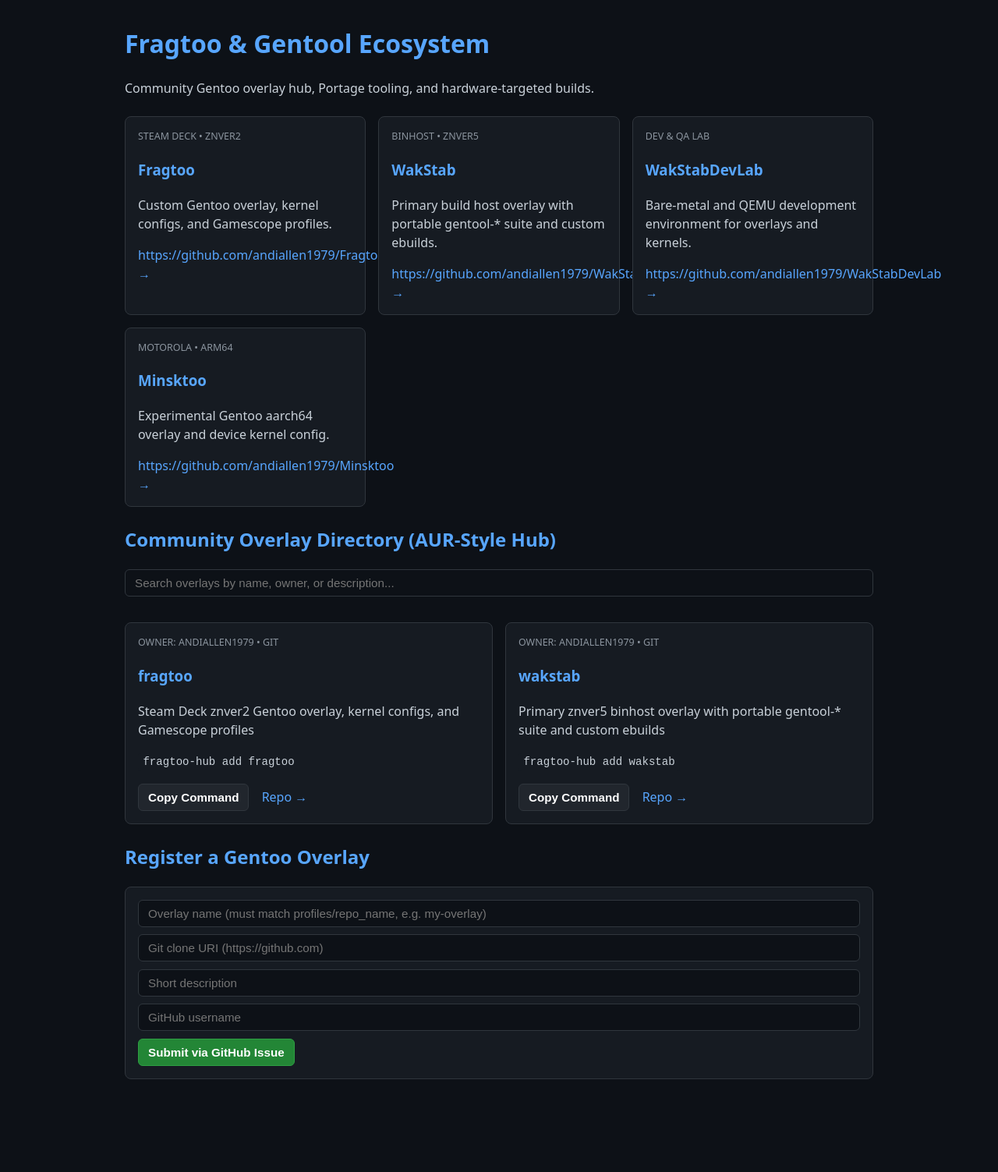
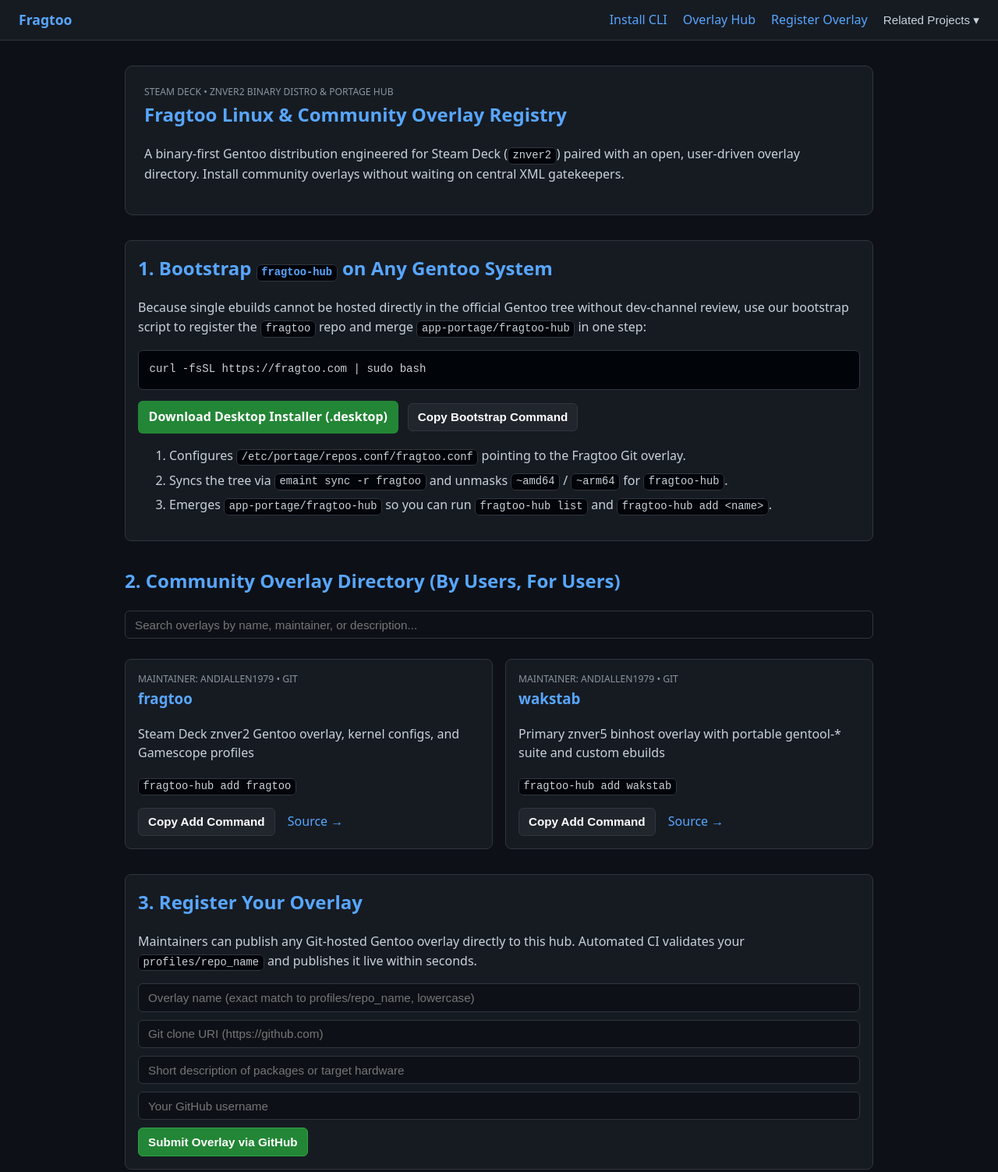
Before and after one commit to andiallen1979/fragtoo-site, a plain HTML site: page index.html in a window 1280 px wide. Shown: the whole page at 78% size. Before the commit the page ends 1416 px from the top, so only its background shows below. Drawn offline with Linux system fonts and the light colour scheme.

Commit message:
Add Decky-style .desktop one-click installer download

````diff
--- a/index.html
+++ b/index.html
@@ -2,45 +2,87 @@
 <html lang="en">
 <head>
 <meta charset="utf-8"><meta name="viewport" content="width=device-width,initial-scale=1">
-<title>Fragtoo — Gentoo Overlay Hub & Target Builds</title>
+<title>Fragtoo — Steam Deck Binary Distro & Gentoo Overlay Hub</title>
 <style>
-body{font-family:system-ui,sans-serif;background:#0d1117;color:#c9d1d9;max-width:960px;margin:2rem auto;padding:0 1rem;line-height:1.5}
-h1,h2,h3{color:#58a6ff} .grid{display:grid;grid-template-columns:repeat(auto-fit,minmax(260px,1fr));gap:1rem;margin:1.5rem 0}
+body{font-family:system-ui,sans-serif;background:#0d1117;color:#c9d1d9;margin:0;line-height:1.55}
+nav{background:#161b22;border-bottom:1px solid #30363d;padding:.75rem 1.5rem;display:flex;align-items:center;justify-content:space-between;position:sticky;top:0;z-index:10}
+.brand{font-weight:700;font-size:1.1rem;color:#58a6ff} .links{display:flex;gap:1.25rem;align-items:center}
+.drop{position:relative} .drop-btn{background:none;border:none;color:#c9d1d9;font-size:.95rem;cursor:pointer;padding:0}
+.drop-menu{display:none;position:absolute;right:0;top:1.75rem;background:#161b22;border:1px solid #30363d;border-radius:8px;min-width:230px;padding:.4rem 0;box-shadow:0 8px 24px rgba(0,0,0,.5)}
+.drop:hover .drop-menu,.drop:focus-within .drop-menu{display:block}
+.drop-menu a{display:block;padding:.5rem 1rem;color:#c9d1d9} .drop-menu a:hover{background:#21262d;color:#58a6ff}
+main{max-width:960px;margin:2rem auto;padding:0 1rem}
+h1,h2,h3{color:#58a6ff;margin-top:0} .hero{background:#161b22;border:1px solid #30363d;border-radius:10px;padding:1.5rem;margin-bottom:2rem}
+.grid{display:grid;grid-template-columns:repeat(auto-fit,minmax(270px,1fr));gap:1rem;margin:1rem 0 2rem}
 .card{background:#161b22;border:1px solid #30363d;border-radius:8px;padding:1rem}
-input,button{background:#0d1117;color:#c9d1d9;border:1px solid #30363d;border-radius:6px;padding:.5rem .75rem;font-size:.95rem}
-input{width:100%;box-sizing:border-box;margin-bottom:.6rem} button{background:#238636;border-color:#2ea043;color:#fff;cursor:pointer;font-weight:600}
-button.sec{background:#21262d;border-color:#30363d} code{background:#161b22;padding:.2rem .4rem;border-radius:4px;font-size:.88rem}
-a{color:#58a6ff;text-decoration:none} .tag{font-size:.78rem;color:#8b949e;text-transform:uppercase}
+pre,code{background:#010409;border:1px solid #30363d;border-radius:6px;font-family:ui-monospace,monospace}
+pre{padding:.85rem;overflow-x:auto;font-size:.88rem} code{padding:.15rem .35rem;font-size:.86rem}
+input,button.act{background:#0d1117;color:#c9d1d9;border:1px solid #30363d;border-radius:6px;padding:.55rem .75rem;font-size:.95rem}
+input{width:100%;box-sizing:border-box;margin-bottom:.6rem} button.act{background:#238636;border-color:#2ea043;color:#fff;cursor:pointer;font-weight:600}
+button.sec{background:#21262d;border-color:#30363d} a{color:#58a6ff;text-decoration:none}
+.tag{font-size:.76rem;color:#8b949e;text-transform:uppercase} .steps li{margin-bottom:.4rem}
 </style>
 </head>
 <body>
-<h1>Fragtoo & Gentool Ecosystem</h1>
-<p>Community Gentoo overlay hub, Portage tooling, and hardware-targeted builds.</p>
+<nav>
+  <div class="brand">Fragtoo</div>
+  <div class="links">
+    <a href="#install">Install CLI</a>
+    <a href="#directory">Overlay Hub</a>
+    <a href="#register">Register Overlay</a>
+    <div class="drop">
+      <button class="drop-btn">Related Projects ▾</button>
+      <div class="drop-menu" id="relMenu"></div>
+    </div>
+  </div>
+</nav>
 
-<div class="grid" id="core"></div>
+<main>
+  <section class="hero">
+    <div class="tag">Steam Deck • znver2 Binary Distro & Portage Hub</div>
+    <h1>Fragtoo Linux & Community Overlay Registry</h1>
+    <p>A binary-first Gentoo distribution engineered for Steam Deck (<code>znver2</code>) paired with an open, user-driven overlay directory. Install community overlays without waiting on central XML gatekeepers.</p>
+  </section>
 
-<h2>Community Overlay Directory (AUR-Style Hub)</h2>
-<input id="q" placeholder="Search overlays by name, owner, or description..." oninput="render()">
-<div id="list" class="grid"></div>
+  <section id="install" class="card" style="margin-bottom:2rem">
+    <h2>1. Bootstrap <code>fragtoo-hub</code> on Any Gentoo System</h2>
+    <p>Because single ebuilds cannot be hosted directly in the official Gentoo tree without dev-channel review, use our bootstrap script to register the <code>fragtoo</code> repo and merge <code>app-portage/fragtoo-hub</code> in one step:</p>
+    <pre id="bootCmd">curl -fsSL https://fragtoo.com | sudo bash</pre>
+    <a class="act" style="display:inline-block;padding:.55rem .85rem;border-radius:6px;background:#238636;color:#fff;font-weight:600;margin-right:.5rem" href="fragtoo-hub-installer.desktop" download="fragtoo-hub-installer.desktop">Download Desktop Installer (.desktop)</a>
+    <button class="act sec" onclick="navigator.clipboard.writeText(document.getElementById('bootCmd').innerText)">Copy Bootstrap Command</button>
+    <ol class="steps" style="margin-top:1rem">
+      <li>Configures <code>/etc/portage/repos.conf/fragtoo.conf</code> pointing to the Fragtoo Git overlay.</li>
+      <li>Syncs the tree via <code>emaint sync -r fragtoo</code> and unmasks <code>~amd64</code> / <code>~arm64</code> for <code>fragtoo-hub</code>.</li>
+      <li>Emerges <code>app-portage/fragtoo-hub</code> so you can run <code>fragtoo-hub list</code> and <code>fragtoo-hub add &lt;name&gt;</code>.</li>
+    </ol>
+  </section>
 
-<h2>Register a Gentoo Overlay</h2>
-<div class="card">
-  <input id="rName" placeholder="Overlay name (must match profiles/repo_name, e.g. my-overlay)">
-  <input id="rUri" placeholder="Git clone URI (https://github.com)">
-  <input id="rDesc" placeholder="Short description">
-  <input id="rOwner" placeholder="GitHub username">
-  <button onclick="submitOverlay()">Submit via GitHub Issue</button>
-</div>
+  <section id="directory">
+    <h2>2. Community Overlay Directory (By Users, For Users)</h2>
+    <input id="q" placeholder="Search overlays by name, maintainer, or description..." oninput="render()">
+    <div id="list" class="grid"></div>
+  </section>
+
+  <section id="register" class="card">
+    <h2>3. Register Your Overlay</h2>
+    <p>Maintainers can publish any Git-hosted Gentoo overlay directly to this hub. Automated CI validates your <code>profiles/repo_name</code> and publishes it live within seconds.</p>
+    <input id="rName" placeholder="Overlay name (exact match to profiles/repo_name, lowercase)">
+    <input id="rUri" placeholder="Git clone URI (https://github.com)">
+    <input id="rDesc" placeholder="Short description of packages or target hardware">
+    <input id="rOwner" placeholder="Your GitHub username">
+    <button class="act" onclick="submitOverlay()">Submit Overlay via GitHub</button>
+  </section>
+</main>
 
 <script>
 const GH = "https://github.com" + "/andiallen1979/";
-const CORE = [
-  ["Steam Deck • znver2","Fragtoo","Custom Gentoo overlay, kernel configs, and Gamescope profiles.",GH+"Fragtoo"],
-  ["Binhost • znver5","WakStab","Primary build host overlay with portable gentool-* suite and custom ebuilds.",GH+"WakStab"],
-  ["Dev & QA Lab","WakStabDevLab","Bare-metal and QEMU development environment for overlays and kernels.",GH+"WakStabDevLab"],
-  ["Motorola • arm64","Minsktoo","Experimental Gentoo aarch64 overlay and device kernel config.",GH+"Minsktoo"]
+const RELATED = [
+  ["Fragtoo (Steam Deck znver2)", GH + "Fragtoo"],
+  ["WakStab (znver5 Binhost)", GH + "WakStab"],
+  ["WakStabDevLab (QA & Build Lab)", GH + "WakStabDevLab"],
+  ["Minsktoo (Motorola arm64)", GH + "Minsktoo"]
 ];
-document.getElementById("core").innerHTML = CORE.map(([t,n,d,u])=>`<div class="card"><div class="tag">${t}</div><h3>${n}</h3><p>${d}</p><a href="${u}">${u} →</a></div>`).join("");
+document.getElementById("relMenu").innerHTML = RELATED.map(([n,u])=>`<a href="${u}" target="_blank">${n}</a>`).join("");
 
 let overlays = [];
 fetch("overlays.json").then(r=>r.json()).then(d=>{overlays=d.overlays||[];render();});
@@ -50,17 +92,17 @@ function render(){
   const rows = overlays.filter(o=>`${o.name} ${o.owner} ${o.description}`.toLowerCase().includes(term));
   document.getElementById("list").innerHTML = rows.map(o=>`
     <div class="card">
-      <div class="tag">owner: ${o.owner} • ${o.sync_type||"git"}</div>
+      <div class="tag">maintainer: ${o.owner} • ${o.sync_type||"git"}</div>
       <h3>${o.name}</h3><p>${o.description}</p>
       <p><code>fragtoo-hub add ${o.name}</code></p>
-      <button class="sec" onclick="navigator.clipboard.writeText('fragtoo-hub add ${o.name}')">Copy Command</button>
-      <a style="margin-left:.75rem" href="${o.homepage||o.sync_uri}">Repo →</a>
+      <button class="act sec" onclick="navigator.clipboard.writeText('fragtoo-hub add ${o.name}')">Copy Add Command</button>
+      <a style="margin-left:.75rem" href="${o.homepage||o.sync_uri}" target="_blank">Source →</a>
     </div>`).join("") || "<p>No matching overlays found.</p>";
 }
 
 function submitOverlay(){
   const payload = {name:rName.value.trim(),description:rDesc.value.trim(),owner:rOwner.value.trim(),sync_type:"git",sync_uri:rUri.value.trim()};
-  if(!payload.name || !payload.sync_uri) return alert("Name and Git URI are required.");
+  if(!payload.name || !payload.sync_uri) return alert("Overlay name and Git URI are required.");
   const u = new URL(GH + "fragtoo-site/issues/new");
   u.searchParams.set("title", "Register overlay: " + payload.name);
   u.searchParams.set("body", "```json\n" + JSON.stringify(payload, null, 2) + "\n```");
````
Also changed, not shown: 1 other file.
